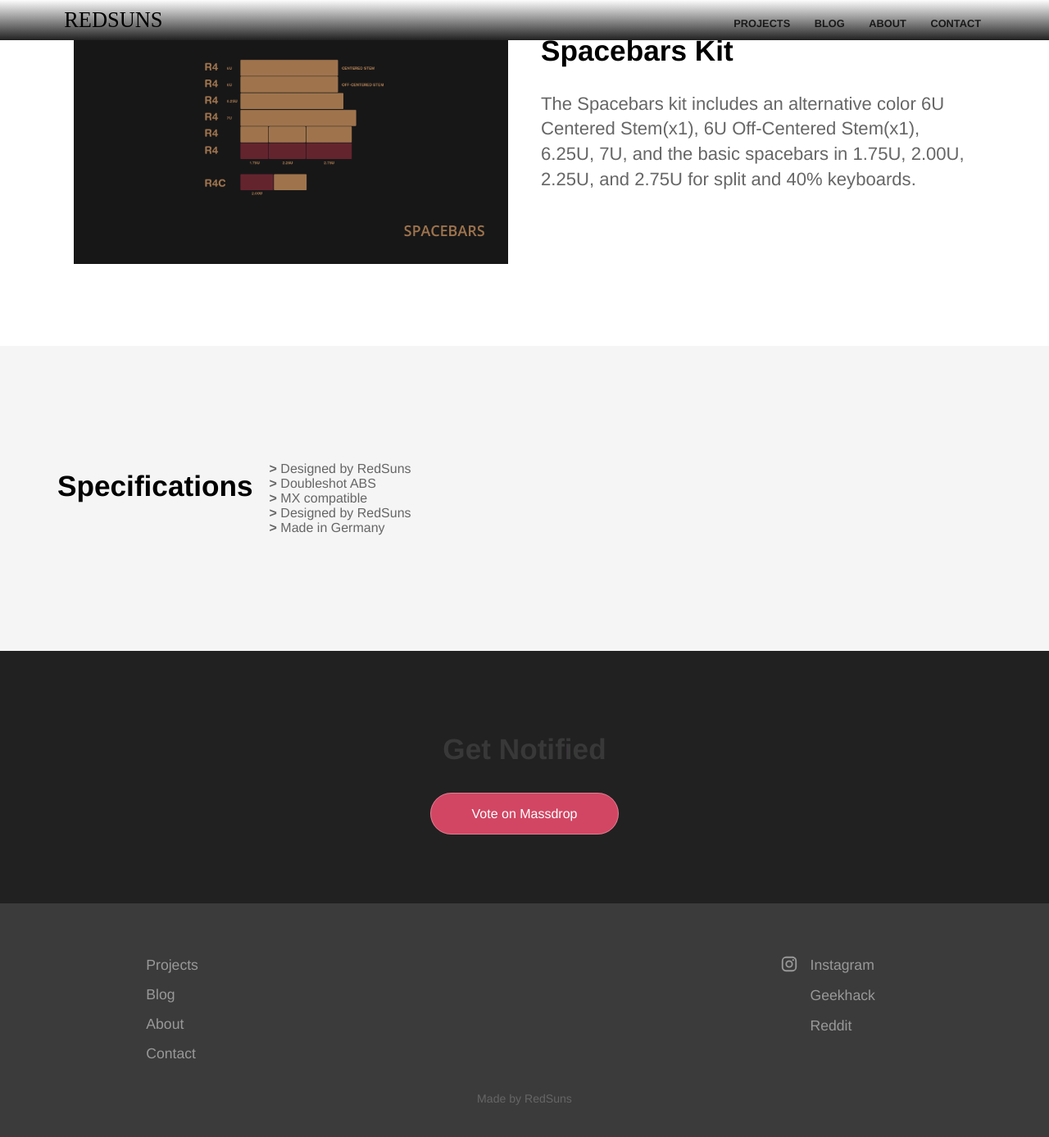
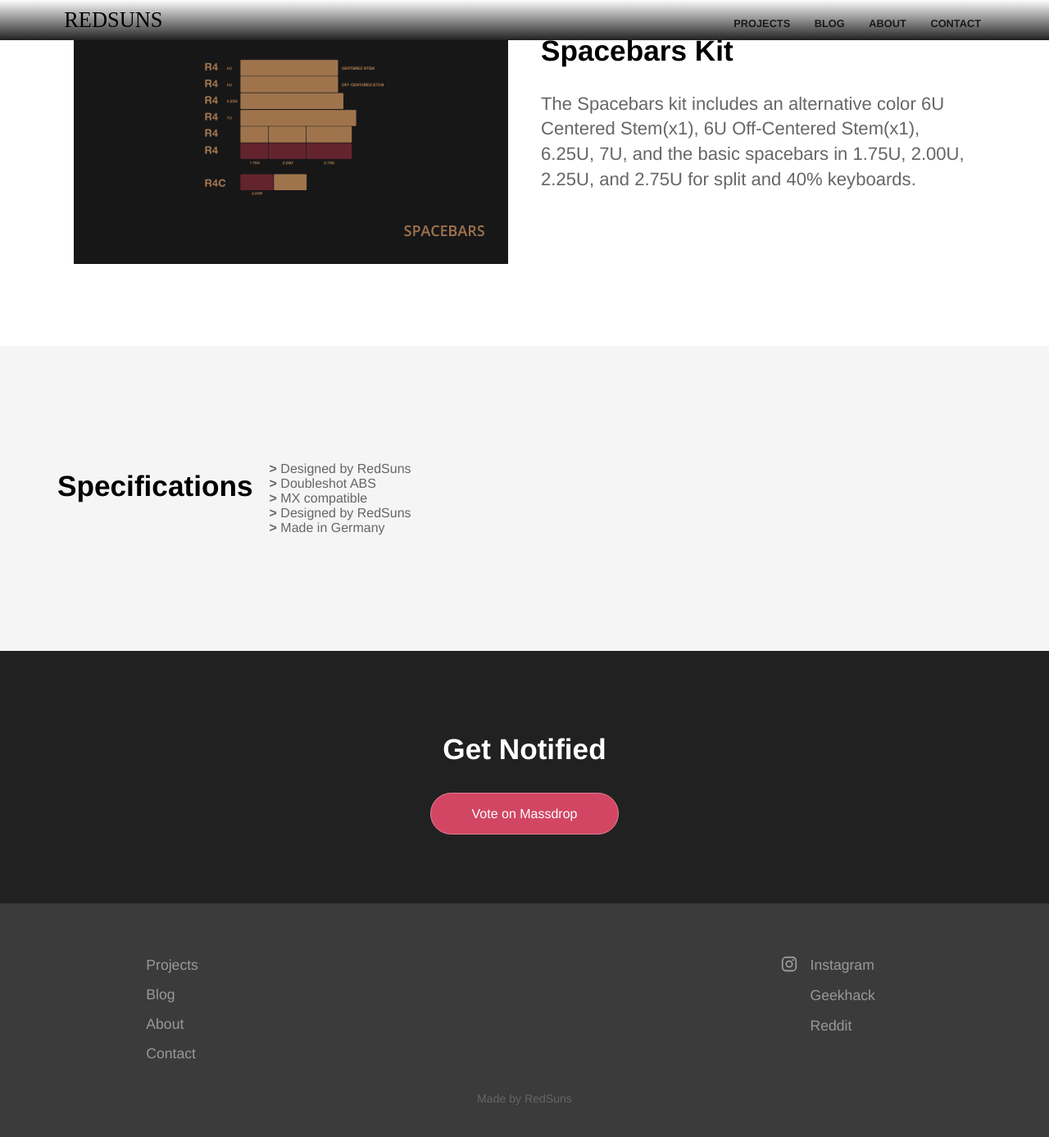
Before and after one commit to RedSunsRMK/redsunsrmk.github.io, a Jekyll site: the page built from index.html, in a window 1280 px wide and 1400 px high, scrolled down 3582 px. Shown: the top 1387 px of the window at 82% size. Built offline with Jekyll 4.4.1, drawn with Linux system fonts in a browser that asks for light colours.

Commit message:
Update landing-page.scss

```diff
--- a/_sass/landing-page.scss
+++ b/_sass/landing-page.scss
@@ -1,6 +1,6 @@
 .bottom-cta {
 	background: #212121;
-	color: #393839;
+	color: #fff;
 	text-align: center;
 	margin: 0;
 	padding: 100px 0;
```
